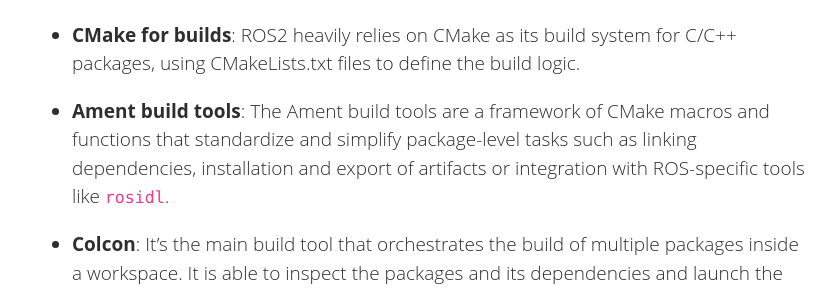
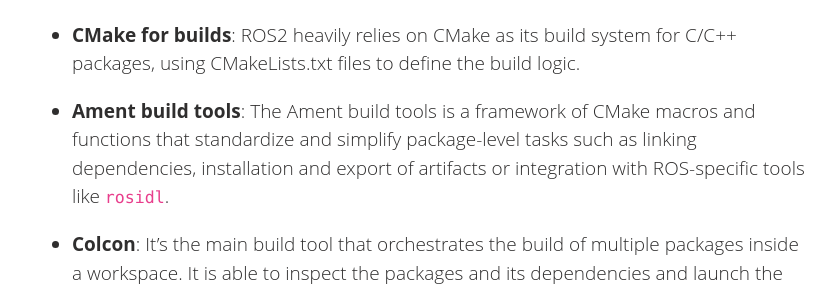
Before and after one commit to conan-io/conan-io.github.io, a Jekyll site: the page built from _posts/2024-11-28-Enhancing-ros-builds-with-Conan.markdown, in a window 1280 px wide and 900 px high, scrolled down 846 px. Shown: the part 162-454 px from the top of the window, without its empty margins (20-857 px from the left). Built offline with Jekyll 4.4.1, drawn with Linux system fonts in a browser that asks for light colours; comment, search, counter and statistics services are not loaded.

Commit message:
Update _posts/2024-11-28-Enhancing-ros-builds-with-Conan.markdown
Co-authored-by: Abril Rincón Blanco <git@rinconblanco.es>

```diff
--- a/_posts/2024-11-28-Enhancing-ros-builds-with-Conan.markdown
+++ b/_posts/2024-11-28-Enhancing-ros-builds-with-Conan.markdown
@@ -24,7 +24,7 @@ ROS organizes code into packages, each containing a package.xml with some metada
 
 - **CMake for builds**: ROS2 heavily relies on CMake as its build system for C/C++ packages, using CMakeLists.txt files to define the build logic.
 
-- **Ament build tools**: The Ament build tools are a framework of CMake macros and functions that standardize and simplify package-level tasks
+- **Ament build tools**: The Ament build tools is a framework of CMake macros and functions that standardize and simplify package-level tasks
   such as linking dependencies, installation and export of artifacts or integration with ROS-specific tools like `rosidl`.
 
 - **Colcon**: It’s the main build tool that orchestrates the build of multiple
```
